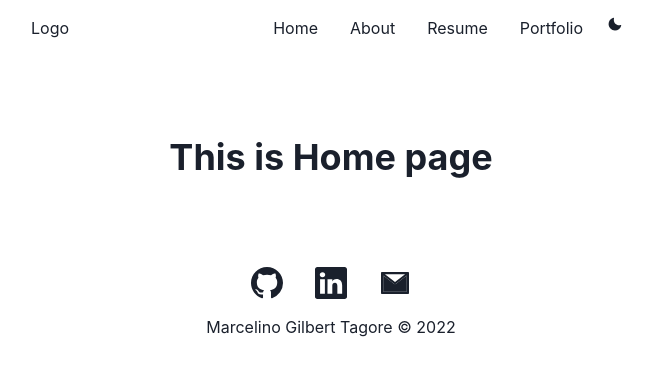
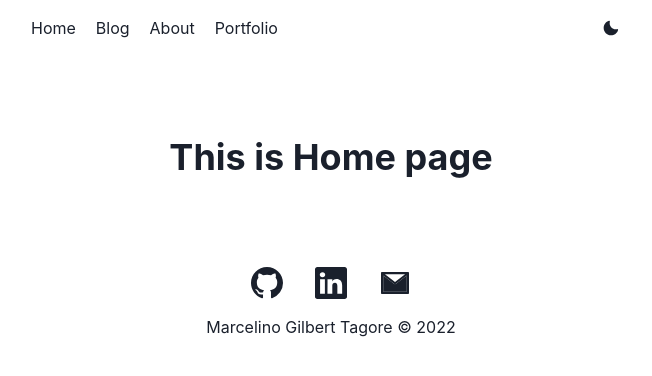
Before and after one commit to misterteri/misterteri, a Next.js app: page / in a window 1280 px wide. Shown: the top 376 px of the page, without its empty margins (309-961 px from the left). Built offline with nearby package versions, Linux system fonts and the light colour scheme.

Commit message:
add: DropdownMenu (Navbar to Navbar+DropdownMenu), Navlink

```diff
--- /dev/null
+++ b/components/DropdownMenu.tsx
@@ -0,0 +1,57 @@
+import { TriangleDownIcon, TriangleUpIcon } from "@chakra-ui/icons";
+import {
+  Box,
+  LinkBox,
+  LinkOverlay,
+  Menu,
+  MenuButton,
+  MenuList,
+  MenuItem,
+  IconButton,
+} from "@chakra-ui/react";
+import NextLink from "next/link";
+
+export default function Dropdown(): JSX.Element {
+  return (
+    <Menu>
+      <MenuButton
+        as={IconButton}
+        // change icon to triangle up after click
+        icon={<TriangleDownIcon />}
+        aria-label="Toggle menu"
+        variant="ghost"
+        mr="auto"
+      />
+      <MenuList alignItems={"center"}>
+        <LinkBox>
+          <MenuItem>
+            <NextLink href="/" passHref>
+              <LinkOverlay>Home</LinkOverlay>
+            </NextLink>
+          </MenuItem>
+        </LinkBox>
+        <LinkBox>
+          <MenuItem>
+            <NextLink href="/blog" passHref>
+              <LinkOverlay>Blog</LinkOverlay>
+            </NextLink>
+          </MenuItem>
+        </LinkBox>
+        <LinkBox>
+          <MenuItem>
+            <NextLink href="/about" passHref>
+              <LinkOverlay>About</LinkOverlay>
+            </NextLink>
+          </MenuItem>
+        </LinkBox>
+        <LinkBox>
+          <MenuItem>
+            <NextLink href="/portfolio" passHref>
+              <LinkOverlay>Portfolio</LinkOverlay>
+            </NextLink>
+          </MenuItem>
+        </LinkBox>
+      </MenuList>
+    </Menu>
+  );
+}
--- a/components/Navbar.tsx
+++ b/components/Navbar.tsx
@@ -1,32 +1,12 @@
-import {
-  Box,
-  Flex,
-  Avatar,
-  Button,
-  Text,
-  Menu,
-  MenuButton,
-  MenuList,
-  MenuItem,
-  MenuDivider,
-  Center,
-} from "@chakra-ui/react";
+import { Box, Flex, useMediaQuery } from "@chakra-ui/react";
 import Navlink from "./Navlink";
-import Link from "next/link";
-import styled from "@emotion/styled";
+import Dropdown from "./DropdownMenu";
 import Switch from "./Switch";
 
-const Navbar = styled(Box)`
-  position: sticky;
-  z-index: 10;
-  top: 0;
-  backdrop-filter: saturate(180%) blur(20px);
-  transition: height 0.5s, line-height 0.5s;
-`;
-
-const Navigation: React.FC = () => {
+export default function Navigation(): JSX.Element {
+  const [isMobile] = useMediaQuery("(max-width: 768px)");
   return (
-    <Navbar
+    <Box
       flexDirection="row"
       justifyContent="space-between"
       alignItems="center"
@@ -35,62 +15,22 @@ const Navigation: React.FC = () => {
       as="nav"
     >
       <Flex py={2} px={5} maxW="container.sm" align="center" mx="auto">
-        <Flex>Logo</Flex>
-        <Flex marginLeft="auto">
-          <Flex display={{ base: "none", md: "flex" }}>
-            <Navlink href="/">Home</Navlink>
-            <Navlink href="/about">About</Navlink>
-            <Navlink href="/resume">Resume</Navlink>
-            <Navlink href="/portfolio">Portfolio</Navlink>
-          </Flex>
-          <Switch />
-          <Menu>
-            <MenuButton
-              // show menu only when container is smaller than 768px
-              display={{ base: "none", md: "none", sm: "flex" }}
-              as={Button}
-              rounded={"full"}
-              variant={"link"}
-              cursor={"pointer"}
-              minW={0}
-            >
-              <Avatar
-                size={"sm"}
-                src={"https://avatars.dicebear.com/api/male/username.svg"}
-              />
-            </MenuButton>
-            <MenuList alignItems={"center"}>
-              <br />
-              <Center>
-                <Avatar
-                  size={"2xl"}
-                  src={"https://avatars.dicebear.com/api/male/username.svg"}
-                />
-              </Center>
-              <br />
-              <Center>
-                <Text as="p">Bijon Setyawan Raya</Text>
-              </Center>
-              <br />
-              <MenuDivider />
-              <MenuItem>
-                <Link href="/">Home</Link>
-              </MenuItem>
-              <MenuItem>
-                <Link href="/about">About</Link>
-              </MenuItem>
-              <MenuItem>
-                <Link href="/resume">Resume</Link>
-              </MenuItem>
-              <MenuItem>
-                <Link href="/portfolio">Portfolio</Link>
-              </MenuItem>
-            </MenuList>
-          </Menu>
-        </Flex>
+        {isMobile ? (
+          <>
+            <Dropdown />
+          </>
+        ) : (
+          <>
+            <Flex mr="auto">
+              <Navlink href="/">Home</Navlink>
+              <Navlink href="/blog">Blog</Navlink>
+              <Navlink href="/about">About</Navlink>
+              <Navlink href="/portfolio">Portfolio</Navlink>
+            </Flex>
+          </>
+        )}
+        <Switch />
       </Flex>
-    </Navbar>
+    </Box>
   );
-};
-
-export default Navigation;
+}
--- a/components/Navlink.tsx
+++ b/components/Navlink.tsx
@@ -1,28 +1,27 @@
-import { Link, useColorModeValue } from "@chakra-ui/react";
-import Page from "next/link";
+import { Link } from "@chakra-ui/react";
+import NextLink from "next/link";
 
-const Navlink = ({
+export default function Navlink({
   href,
   children,
 }: {
   href: string;
   children: React.ReactNode;
-}) => {
+}): JSX.Element {
   return (
-    <Page href={href}>
+    <NextLink href={href}>
       <Link
-        px={4}
-        py={2}
+        mr={5}
         rounded={"md"}
+        variant="ghost"
         _hover={{
-          textDecoration: "none",
-          bg: useColorModeValue("gray.200", "gray.700"),
+          textDecoration: "underline",
         }}
       >
         {children}
       </Link>
-    </Page>
+    </NextLink>
   );
-};
+}
 
-export default Navlink;
+// UNDERSTOOD
--- a/components/Switch.tsx
+++ b/components/Switch.tsx
@@ -7,7 +7,6 @@ const Switch: React.FC = () => {
     <IconButton
       onClick={toggleColorMode}
       variant="ghost"
-      size="sm"
       icon={colorMode === "light" ? <MoonIcon /> : <SunIcon />}
       aria-label="Toggle color mode"
     />
--- a/package.json
+++ b/package.json
@@ -11,6 +11,7 @@
   },
   "author": "Bijon Setyawan Raya",
   "dependencies": {
+    "@chakra-ui/icon": "^3.0.2",
     "@chakra-ui/icons": "^2.0.2",
     "@chakra-ui/react": "^2.2.1",
     "@emotion/react": "^11.9.0",
```
Also changed, not shown: 1 other file (tests, documents, lock files or other folders).
